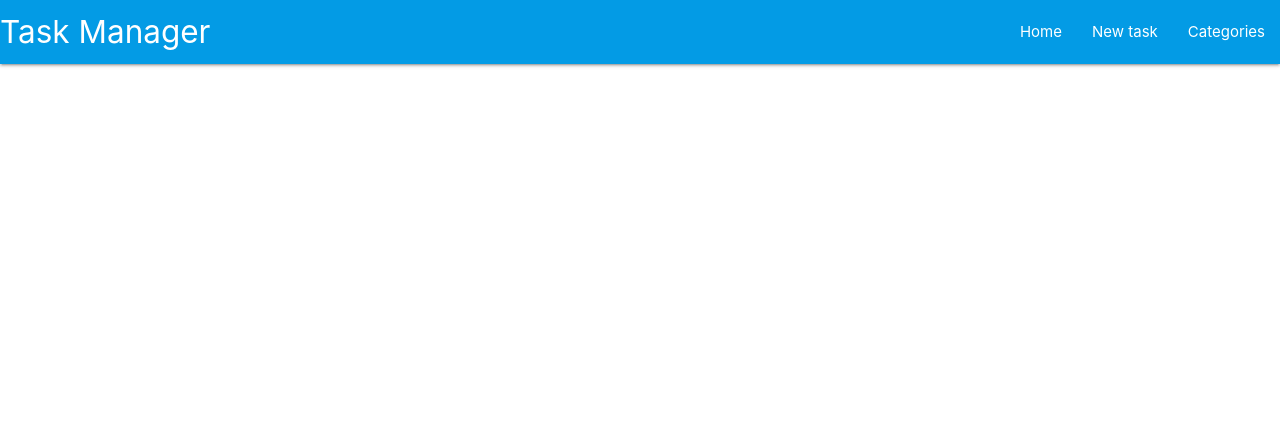
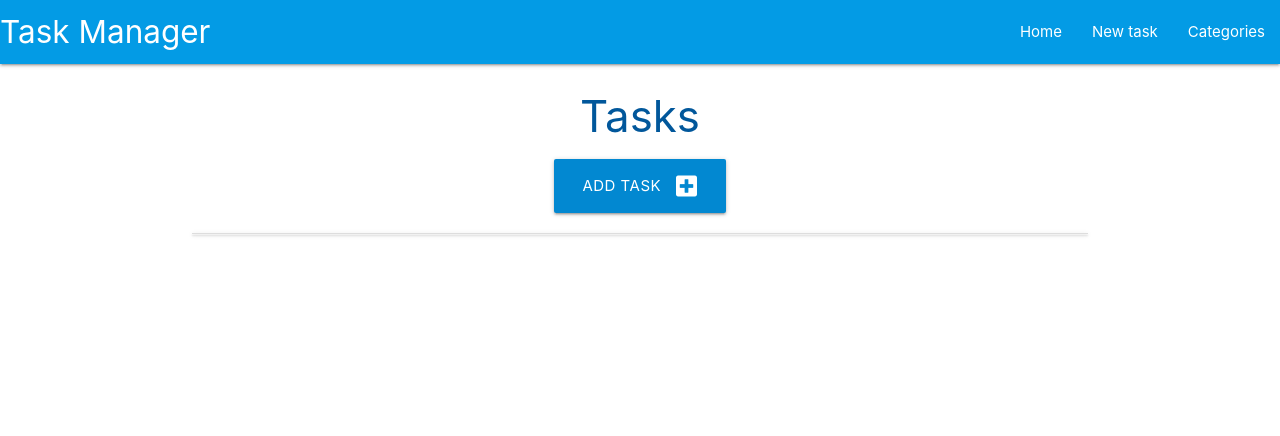
Before and after one commit to joannawojtasz/database-walkthrough, a Flask app: page / in a window 1280 px wide. Shown: the top 436 px of the page. Run offline with Flask 2, Linux system fonts and the light colour scheme; data that the repository does not hold is empty.

Commit message:
display tasks

```diff
--- a/taskmanager/routes.py
+++ b/taskmanager/routes.py
@@ -2,14 +2,18 @@ from flask import render_template, request, redirect, url_for
 from taskmanager import app, db
 from taskmanager.models import Category, Task
 
+
 @app.route("/")
 def home():
-    return render_template("base.html")
+    tasks = list(Task.query.order_by(Task.id).all())
+    return render_template("tasks.html", tasks=tasks)
+
 
 @app.route("/categories")
 def categories():
     categories = list(Category.query.order_by(Category.category_name).all())
     return render_template("categories.html", categories=categories)
+
 
 @app.route("/add_category", methods=["GET", "POST"])
 def add_category():
@@ -19,6 +23,7 @@ def add_category():
         db.session.commit()
         return redirect(url_for("categories"))
     return render_template("add_category.html")
+
 
 @app.route("/edit_category/<int:category_id>", methods=["GET", "POST"])
 def edit_category(category_id):
@@ -37,18 +42,39 @@ def delete_category(category_id):
     db.session.commit()
     return redirect(url_for("categories"))
 
+
 @app.route("/add_task", methods=["GET", "POST"])
 def add_task():
     categories = list(Category.query.order_by(Category.category_name).all())
     if request.method == "POST":
         task = Task(
-            task_name = request.form.get("task_name"),
-            task_description = request.form.get("task_description"),
-            is_urgent = bool(True if request.form.get("is_urgent") else False),
-            due_date = request.form.get("due_date"),
-            category_id = request.form.get("category_id"),
+            task_name=request.form.get("task_name"),
+            task_description=request.form.get("task_description"),
+            is_urgent=bool(True if request.form.get("is_urgent") else False),
+            due_date=request.form.get("due_date"),
+            category_id=request.form.get("category_id")
         )
         db.session.add(task)
         db.session.commit()
         return redirect(url_for("home"))
     return render_template("add_task.html", categories=categories)
+
+
+
+
+# @app.route("/edit_category/<int:category_id>", methods=["GET", "POST"])
+# def edit_category(category_id):
+#     category = Category.query.get_or_404(category_id)
+#     if request.method == "POST":
+#         category.category_name = request.form.get("category_name")
+#         db.session.commit()
+#         return redirect(url_for("categories"))
+#     return render_template("edit_category.html", category=category)
+
+
+# @app.route("/delete_category/<int:category_id>")
+# def delete_category(category_id):
+#     category = Category.query.get_or_404(category_id)
+#     db.session.delete(category)
+#     db.session.commit()
+#     return redirect(url_for("categories"))
--- a/taskmanager/static/js/script.js
+++ b/taskmanager/static/js/script.js
@@ -14,4 +14,8 @@ document.addEventListener("DOMContentLoaded", function() {
     let selects = document.querySelectorAll('select');
     M.FormSelect.init(selects);
 
+    // collapsibles initialization
+    let collapsibles = document.querySelectorAll('.collapsible');
+    M.Collapsible.init(collapsibles);
+
 });
--- a/taskmanager/templates/categories.html
+++ b/taskmanager/templates/categories.html
@@ -15,7 +15,7 @@
     <div class="col s12 m6 l3">
       <div class="card light-blue darken-4 center-align">
         <div class="card-content white-text">
-          <span class="card-title">{{ category.category_name}}<  /span>
+          <span class="card-title">{{ category.category_name}}</span>
         </div>
         <div class="card-action">
           <a href="{{ url_for('edit_category', category_id=category.id) }}" class="btn green accent-4">Edit</a>
--- a/taskmanager/templates/tasks.html
+++ b/taskmanager/templates/tasks.html
@@ -3,4 +3,40 @@
 
 <h3 class="light-blue-text text-darken-4 center-align">Tasks</h3>
 
+<div class="row">
+    <div class="col s12 center-align">
+        <a href="{{ url_for('add_task')}}" class="btn-large light-blue darken-2">
+            Add Task <i class="fas fa-plus-square right"></i>
+        </a>
+    </div>
+</div>
+
+<div class="row">
+    <ul class="collapsible">
+        {% for task in tasks|sort(attribute="due_date") %}
+        <li>
+            <div class="collapsible-header white-text light-blue darken-4">
+                <i class="fas fa-caret-down"></i>
+                <strong>{{ task.task_name }}</strong> : {{ task.due_date.strftime("%d %B, %Y")}}
+                {% if task.is_urgent == True %}
+                    <i class="fas fa-exclamation-circle light-blue-text text-lighten-2"></i>
+                {% endif %}
+            </div>
+          <div class="collapsible-body">
+              <strong>{{ task.category }}</strong>
+              <p class="card-title">{{ task.task_description }}</p>
+            <!-- <div class="card-action">
+                <a href="#" class="btn green accent-4">Edit</a>
+                <a href="#" class="btn red">Delete</a>
+            </div> -->
+          </div>
+        </li>
+        {% endfor %}
+    </ul>
+  </div>
+
+
+
 {% endblock %}
+<!-- <a href="{{ url_for('edit_task', task_id=task.id) }}" class="btn green accent-4">Edit</a>
+<a href="{{ url_for('delete_task', task_id=task.id) }}" class="btn red">Delete</a> -->
```
